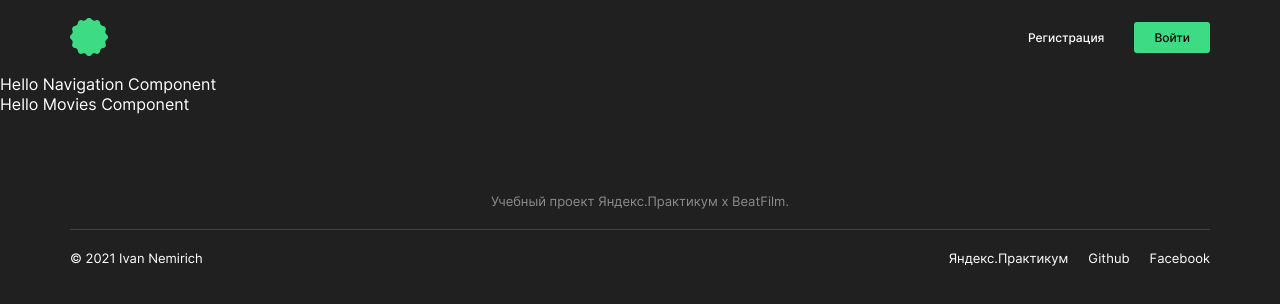
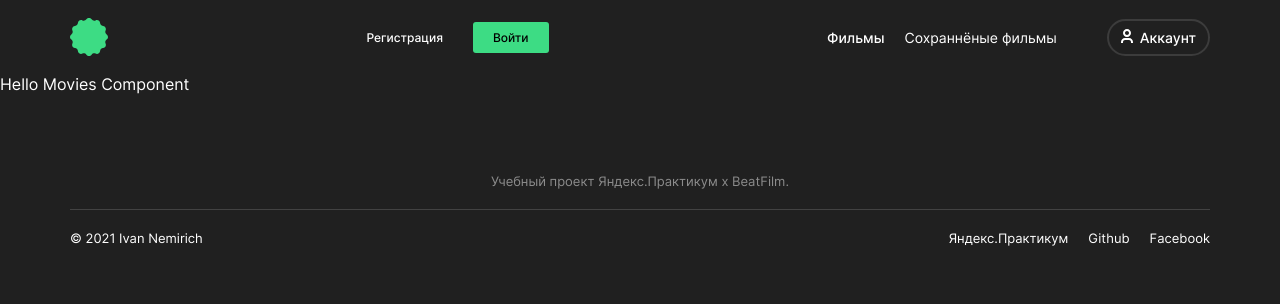
Before and after one commit to Z1zan/movies-explorer-frontend, a React (Create React App) app: page /movies in a window 1280 px wide. Shown: the top 304 px of the page. Built offline with nearby package versions, Linux system fonts and the light colour scheme.

Commit message:
add: navigation

```diff
--- a/src/components/App/App.js
+++ b/src/components/App/App.js
@@ -6,7 +6,6 @@ import Register from '../Register/Register';
 import Profile from '../Profile/Profile';
 
 import Header from '../Header/Header';
-import Navigation from '../Navigation/Navigation';
 import Main from '../Main/Main';
 import Movies from '../Movies/Movies';
 import SavedMovies from '../SavedMovies/SavedMovies';
@@ -35,14 +34,12 @@ function App() {
 
           <Route path='/saved-movies'>
             <Header />
-            <Navigation />
             <SavedMovies />
             <Footer />
           </Route>
 
           <Route path='/movies'>
             <Header />
-            <Navigation />
             <Movies />
             <Footer />
           </Route>
@@ -50,7 +47,6 @@ function App() {
           <Route path='/'>
             <section className='main'>
               <Header />
-              <Navigation />
               <Main />
               <Footer />
             </section>
--- a/src/components/Header/Header.jsx
+++ b/src/components/Header/Header.jsx
@@ -1,5 +1,7 @@
 import logo from '../../images/logo.svg';
 import './Header.css';
+
+import Navigation from '../Navigation/Navigation';
 
 function Header() {
   return(
@@ -11,6 +13,7 @@ function Header() {
         <a className='header__singup-btn header-btn' href='/signup'>Регистрация</a>
         <a className='header__login-btn header-btn' href='/signin'>Войти</a>
       </div>
+      <Navigation />
     </header>
   )
 }
--- /dev/null
+++ b/src/components/Navigation/Navigation.css
@@ -0,0 +1,71 @@
+.navigation {
+
+}
+
+.navigation__container {
+    display: flex;
+    justify-content: center;
+    align-items: center;
+}
+
+.navigation__buttons {
+    margin: 0 50px 0 0;
+    list-style-type: none;
+    display: flex;
+}
+
+.navigation__list {
+    margin-right: 20px;
+}
+
+.navigation__list:last-child {
+    margin-right: 0;
+}
+
+.navigation__btn {
+    color: #fff;
+    font-size: 14px;
+    line-height: 18px;
+    transition: all .2s ease;
+    text-decoration: none;
+}
+
+.navigation__btn:hover {
+    transition: all .3s ease;
+    color: #3DDC84;
+}
+
+.navigation__btn_active {
+    font-weight: 500;
+}
+
+.navigation__movies-btn {
+
+}
+
+.navigation__savedMovies-btn {
+
+}
+
+.navigation__profile {
+    border: 2px solid rgba(170, 170, 170, .2);
+    box-sizing: border-box;
+    border-radius: 50px;
+    padding: 8px 12px;
+    font-weight: 500;
+    font-size: 14px;
+    line-height: 16px;
+    color: #fff;
+    text-decoration: none;
+    transition: all .2s ease;
+}
+
+.navigation__profile:hover {
+    background: #3DDC84;
+    transform: scale(1.1);
+    transition: all .3s ease;
+}
+
+.navigation__profile img {
+    margin-right: 7px;
+}
--- a/src/components/Navigation/Navigation.jsx
+++ b/src/components/Navigation/Navigation.jsx
@@ -1,7 +1,25 @@
+import './Navigation.css';
+
+import accountImg from '../../images/accountIcon.svg';
 
 function Navigation() {
   return(
-    <div>Hello Navigation Component</div>
+    <div className='navigation'>
+      <div className='navigation__container'>
+        <ul className='navigation__buttons'>
+          <li className='navigation__list'>
+            <a href='/movies' className='navigation__btn navigation__movies-btn navigation__btn_active'>Фильмы</a>
+          </li>
+          <li className='navigation__list'>
+            <a href='/saved-movies' className='navigation__btn navigation__savedMovies-btn'>Сохраннёные фильмы</a>
+          </li>
+        </ul>
+        <a className='navigation__profile' href='/profile'>
+          <img src={accountImg} alt='аккаунт' />
+          Аккаунт
+        </a>
+      </div>
+    </div>
   )
 }
 export default Navigation;
```
